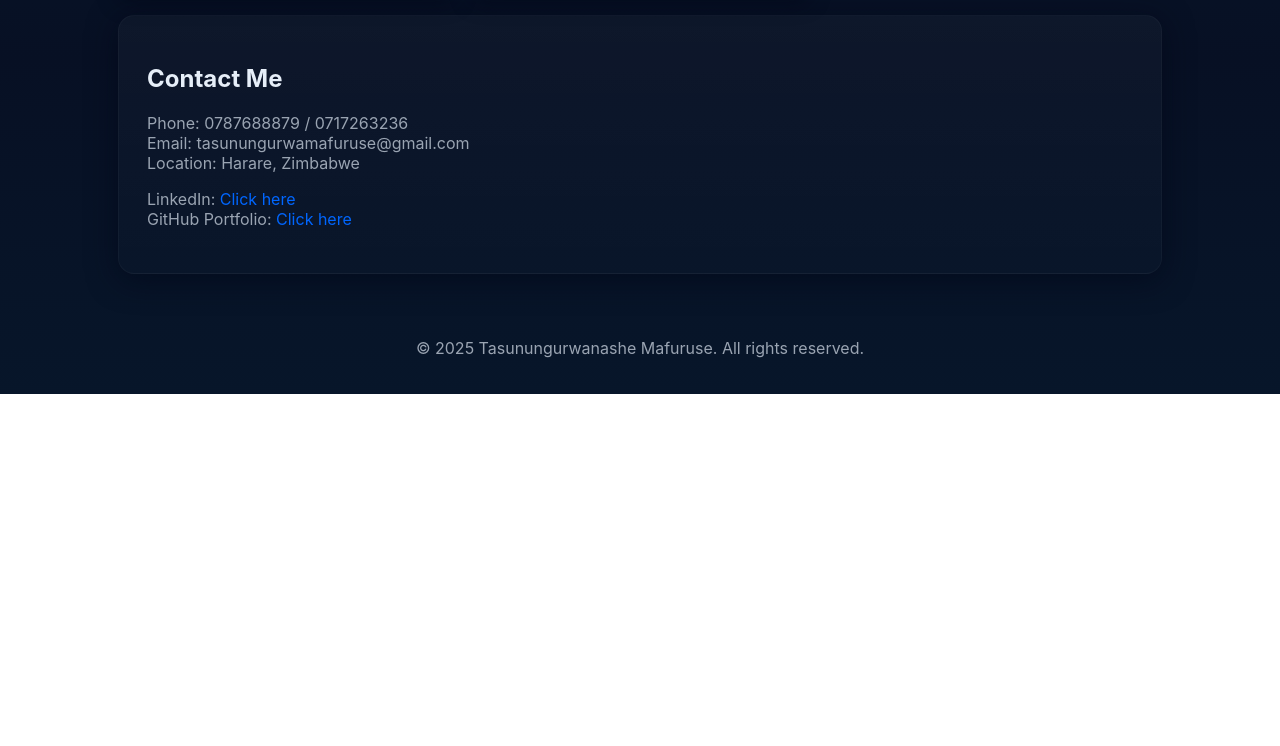
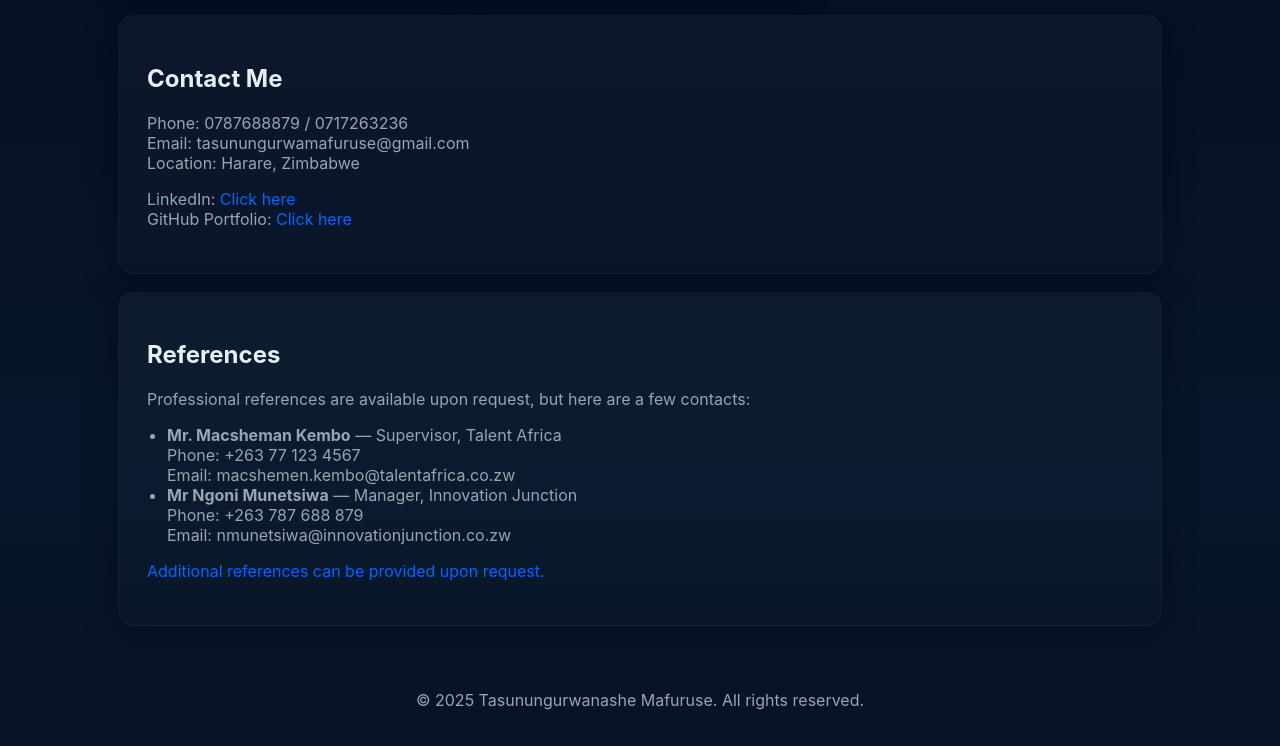
Before and after one commit to tasueMaf/portfolio, a plain HTML site: page index.html in a window 1280 px wide. Shown: the part 2341-3087 px from the top of the page. Before the commit the page ends 2735 px from the top, so only its background shows below. Drawn offline with Linux system fonts and the light colour scheme.

Commit message:
Update index.html

```diff
--- a/index.html
+++ b/index.html
@@ -236,6 +236,17 @@
       <p style="color:var(--muted)">Phone: 0787688879 / 0717263236<br>Email: tasunungurwamafuruse@gmail.com<br>Location: Harare, Zimbabwe</p>
       <p style="color:var(--muted)">LinkedIn: <a href="https://www.linkedin.com/in/tasunungurwanashe-mafuruse-b94a64235/" target="_blank">Click here</a><br>GitHub Portfolio: <a href="https://tasuemaf.github.io/portfolio/" target="_blank">Click here</a></p>
     </section>
+
+    <section id="references" class="hero-card" style="margin-top:18px">
+  <h2>References</h2>
+  <p style="color:var(--muted)">Professional references are available upon request, but here are a few contacts:</p>
+  <ul style="color:var(--muted); margin:8px 0; padding-left:20px">
+    <li><b>Mr. Macsheman Kembo</b> — Supervisor, Talent Africa<br>Phone: +263 77 123 4567<br>Email: macshemen.kembo@talentafrica.co.zw</li>
+    <li><b>Mr Ngoni Munetsiwa</b> — Manager, Innovation Junction<br>Phone: +263 787 688 879<br>Email: nmunetsiwa@innovationjunction.co.zw</li>
+  </ul>
+  <p style="color:var(--accent)">Additional references can be provided upon request.</p>
+</section>
+
   </main>
 
   <footer>
```
